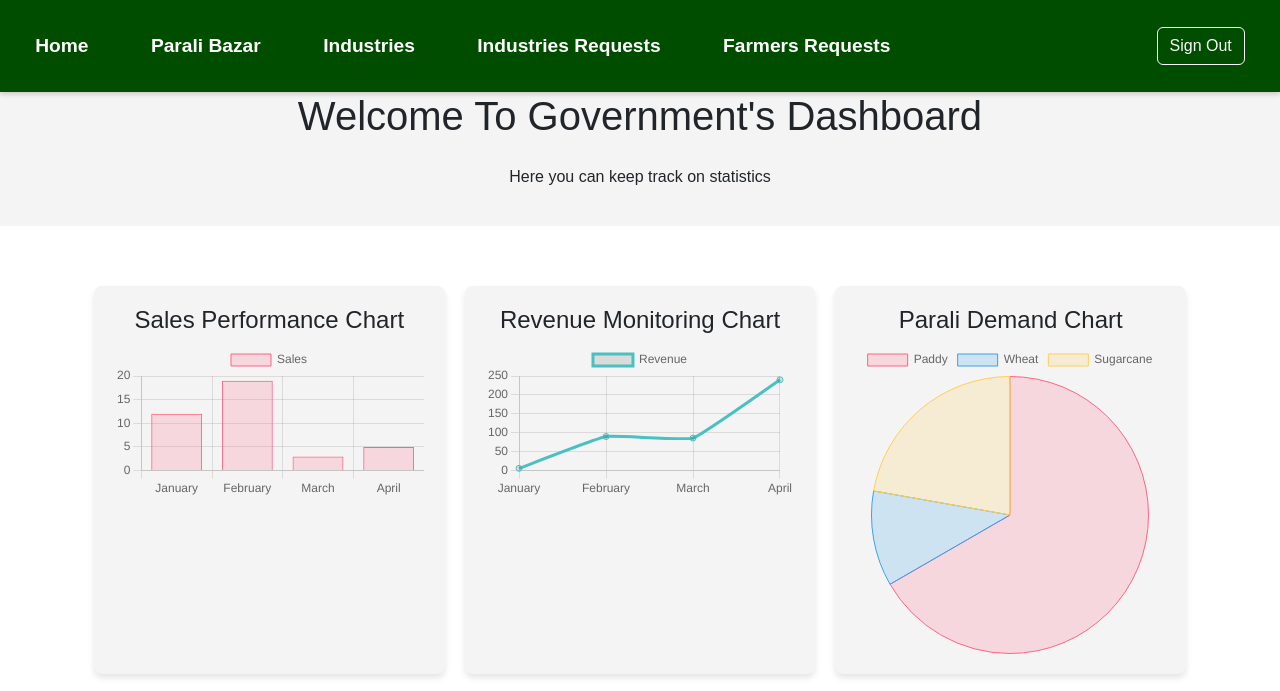
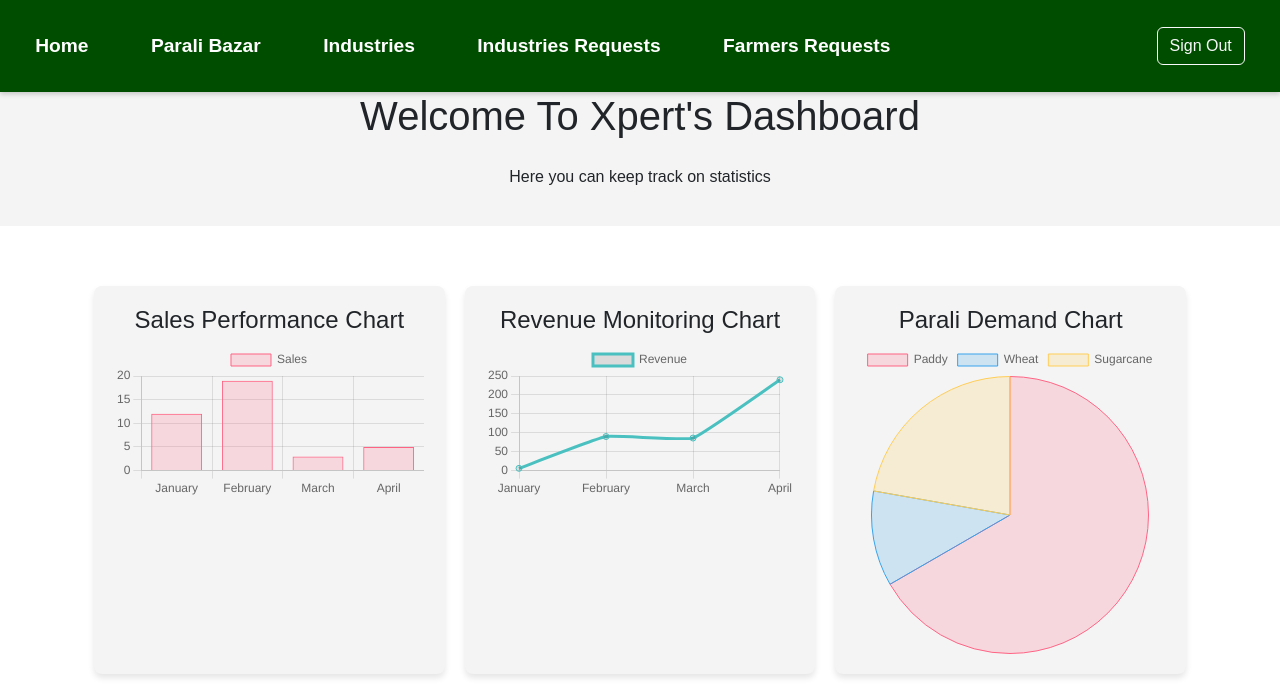
Before and after one commit to AashiJain971/Parali-Xpert, a plain HTML site: page govtHome.html in a window 1280 px wide. Shown: the top 691 px of the page. Drawn offline with nearby package versions, Linux system fonts and the light colour scheme.

Commit message:
Update govtHome.html

```diff
--- a/govtHome.html
+++ b/govtHome.html
@@ -4,7 +4,7 @@
   <meta charset="UTF-8">
   <meta name="viewport" content="width=device-width, initial-scale=1.0">
   <link rel="stlesheet" href="parali.css"/>
-  <title>Government Portal</title>
+  <title>Xpert's Portal</title>
   <link href="https://cdn.jsdelivr.net/npm/bootstrap@5.3.3/dist/css/bootstrap.min.css" rel="stylesheet" integrity="sha384-QWTKZyjpPEjISv5WaRU9OFeRpok6YctnYmDr5pNlyT2bRjXh0JMhjY6hW+ALEwIH" crossorigin="anonymous">
   <style>
     /* General Styles */
@@ -194,7 +194,7 @@
 
     <div class="page-content container">
       <h1 class="text-center mb-4">.</h1>
-      <h1 class="text-center mb-4">Welcome To Government's Dashboard</h1>
+      <h1 class="text-center mb-4">Welcome To Xpert's Dashboard</h1>
       <p class="text-center">Here you can keep track on statistics</p>
     </div>
 
```
